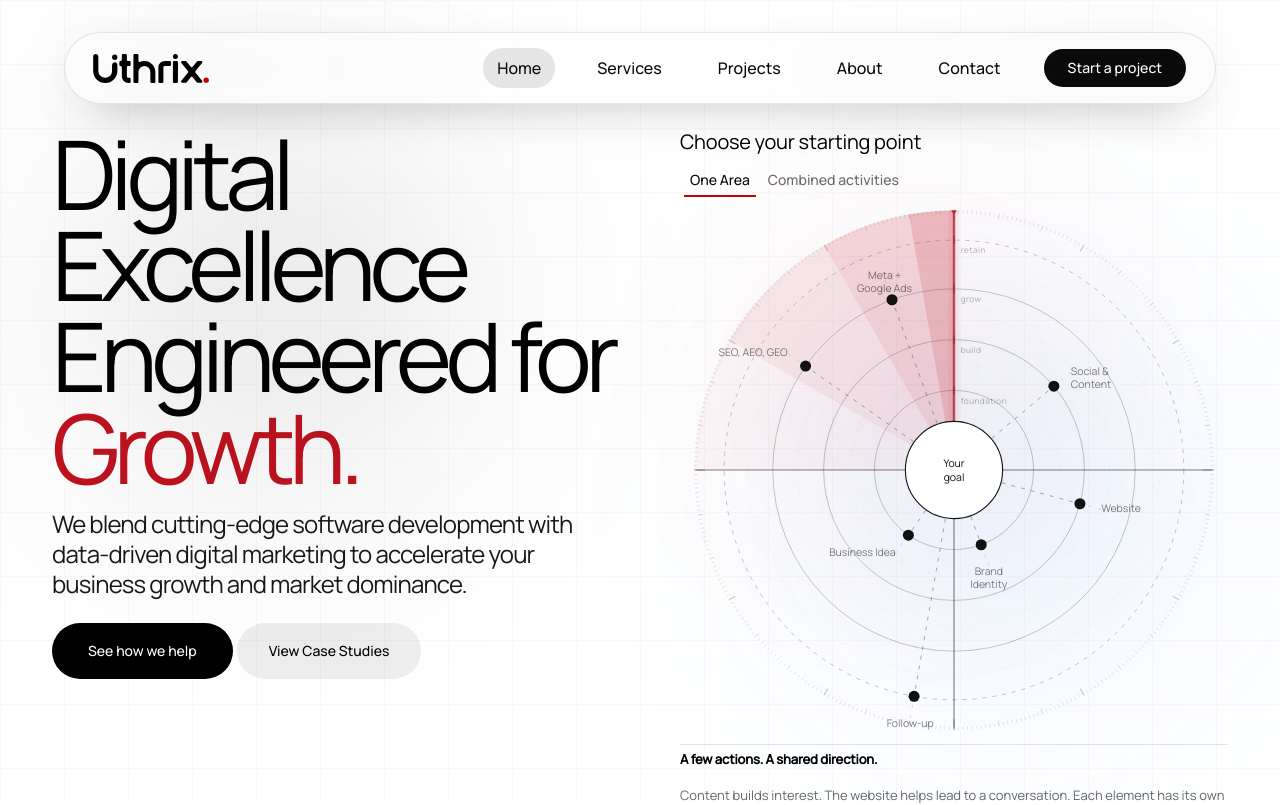
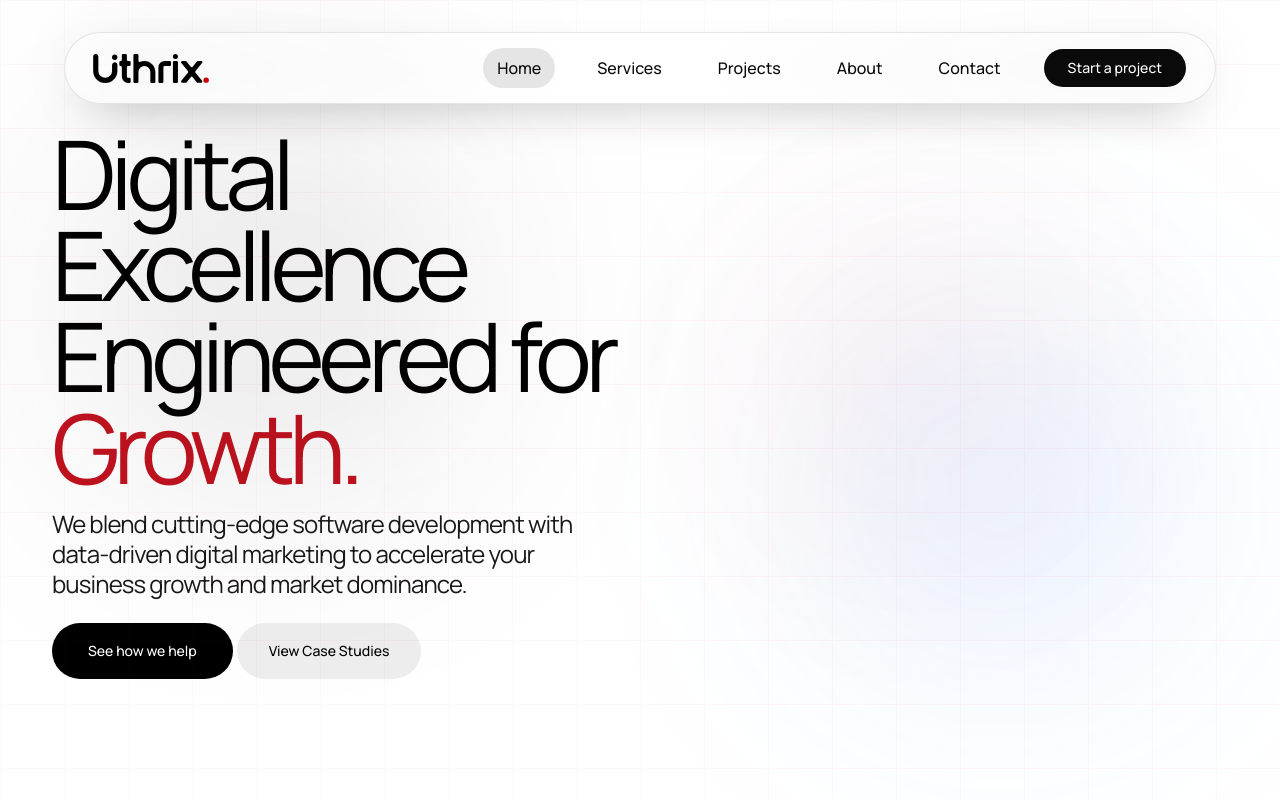
Before and after one commit to Uthrix-Digital/uthrix-digital, a Next.js app: page / in a window 1280 px wide. Shown: the top 805 px of the page. Built offline with nearby package versions, Linux system fonts and the light colour scheme.

Commit message:
feat: restructure Home page and introduce Hero2 component for enhanced layout and branding

```diff
--- a/src/app/(marketing)/page.tsx
+++ b/src/app/(Home)/page.tsx
@@ -1,7 +1,7 @@
 import { Navigation } from "@/components/layout/(header)/Navigation";
 import { Footer } from "@/components/layout/(Footer)/Footer";
 import { AnimatedBackground } from "@/components/shared/AnimatedBackground";
-import { Hero } from "@/components/shared/Hero";
+import { Hero2 } from "@/components/shared/(HeroSection)/Hero2";
 import { ScrollToTopButton } from "@/components/shared/ScrollToTopButton";
 
 export default function Home() {
@@ -12,7 +12,7 @@ export default function Home() {
         <Navigation />
       </div>
       <main className="py-0">
-        <Hero />
+        <Hero2 />
       </main>
       <section className="flex flex-1 items-center justify-center px-4 py-16 sm:py-24"></section>
       <Footer />
--- /dev/null
+++ b/src/app/BrandIdentity/page.tsx
@@ -0,0 +1,7 @@
+export default function BrandIdentity(){
+    return (
+    <div>
+        <h1>BrandIdentity</h1>
+    </div>
+    )
+}
--- /dev/null
+++ b/src/components/shared/(HeroSection)/Hero2.tsx
@@ -0,0 +1,118 @@
+"use client";
+
+import { motion, MotionConfig, type Variants } from "framer-motion";
+import { Suspense } from "react";
+import { GrowthPathMap } from "@/components/shared/(GrowthPathMap)/GrowthPathMap";
+
+const EASE = [0.22, 1, 0.36, 1] as const;
+
+const stagger: Variants = {
+  hidden: {},
+  visible: { transition: { staggerChildren: 0.1 } },
+};
+
+const fadeUp: Variants = {
+  hidden: { opacity: 0, y: 0 },
+  visible: {
+    opacity: 1,
+    y: 0,
+    transition: { duration: 0.65, ease: EASE },
+  },
+};
+
+const fadeRight: Variants = {
+  hidden: { opacity: 0, x: 32 },
+  visible: {
+    opacity: 1,
+    x: 0,
+    transition: { duration: 0.7, ease: EASE, delay: 0.15 },
+  },
+};
+
+const focusRing =
+  "focus-visible:outline-none focus-visible:ring-2 focus-visible:ring-black focus-visible:ring-offset-4";
+
+export function Hero2() {
+  return (
+    <MotionConfig reducedMotion="user">
+      <section
+        id="home"
+        aria-label="Uthrix Digital introduction"
+        className="overflow-hidden bg-white pt-4 text-black sm:pt-32"
+      >
+        <div className="mx-auto w-full max-w-310 px-4 pb-10 sm:px-6 lg:px-8">
+          <div className="grid grid-cols-1 gap-12 lg:grid-cols-[minmax(0,1fr)_425px] lg:gap-16 xl:grid-cols-[minmax(0,1fr)_548px]">
+            {/* Left: headline + copy, actions */}
+            <motion.div
+              variants={stagger}
+              initial="hidden"
+              animate="visible"
+              className="flex flex-col"
+            >
+              <div>
+                <motion.h1
+                  variants={fadeUp}
+                  className="type-display font-normal leading-[0.95] tracking-[-0.065em]"
+                >
+                  Digital
+                  <br />
+                  Excellence
+                  <br />
+                  Engineered for
+                  <br />
+                  <span className="text-[#c1121f]">Growth.</span>
+                </motion.h1>
+
+                <motion.p
+                  variants={fadeUp}
+                  className="mt-6 max-w-136 type-h5 leading-tight tracking-[-0.035em] text-black/90 sm:mt-4"
+                >
+                  We blend cutting-edge software development with data-driven
+                  digital marketing to accelerate your business growth and
+                  market dominance.
+                </motion.p>
+              </div>
+
+              <motion.div
+                variants={fadeUp}
+                className="mt-10 flex flex-wrap gap-1 lg:mt-6"
+              >
+                <a
+                  href="#services"
+                  className={`inline-flex h-14 items-center justify-center rounded-full bg-black px-9 text-sm font-medium text-white transition-transform hover:scale-[1.03] ${focusRing}`}
+                >
+                  See how we help
+                </a>
+                <a
+                  href="#portfolio"
+                  className={`inline-flex h-14 items-center justify-center rounded-full bg-[#eeeeee] px-8 text-sm font-medium text-black transition-colors hover:bg-[#e4e4e4] ${focusRing}`}
+                >
+                  View Case Studies
+                </a>
+              </motion.div>
+            </motion.div>
+
+            {/* Right: growth path map */}
+            <motion.div
+              variants={fadeRight}
+              initial="hidden"
+              animate="visible"
+              className="w-full self-start"
+            >
+              <Suspense
+                fallback={
+                  <div
+                    className="min-h-130 w-full animate-pulse rounded-2xl bg-black/3"
+                    aria-label="Loading growth path map"
+                  />
+                }
+              >
+
+              </Suspense>
+            </motion.div>
+          </div>
+        </div>
+      </section>
+    </MotionConfig>
+  );
+}
--- a/src/config/siteConfig.ts
+++ b/src/config/siteConfig.ts
@@ -1,6 +1,6 @@
 export const siteConfig = {
   companyName: "Uthrix Digital",
-  tagline: "Building the future of web apps",
+  tagline: "Digital Excellence Engineered for Growth.",
   description: "",
   whatsappNumber: "+1234567890",
   whatsappLink: "https://wa.me",
```
Also changed, not shown: src/components/shared/(HeroSection)/Hero.tsx (renamed from src/components/shared/Hero.tsx).
